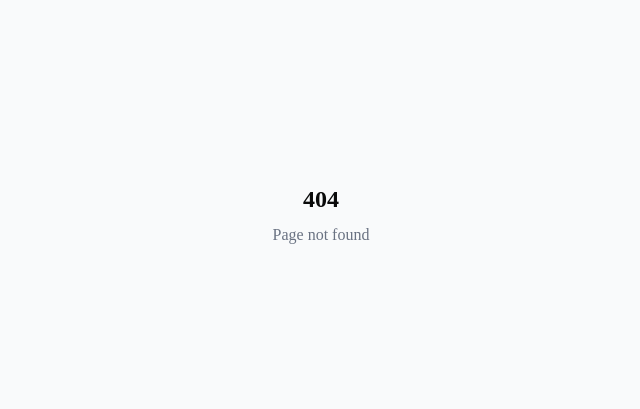
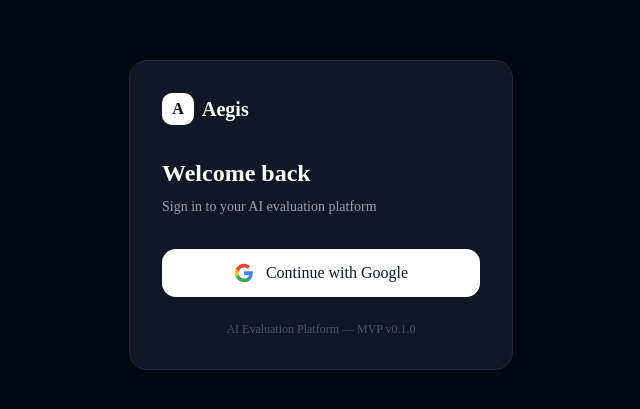
Before and after one commit to sshananth07/aegis, a Next.js app in the folder apps/web/: page /auth in a window 1280 px wide. Before the commit this address had no page. Shown: the part 185-594 px from the top of the page, without its empty margins (319-959 px from the left). Built offline with nearby package versions, Linux system fonts and the light colour scheme; no server answers.

Commit message:
feat: add authentication page with Google login functionality

```diff
--- /dev/null
+++ b/apps/web/src/app/auth/page.tsx
@@ -0,0 +1,76 @@
+"use client"
+
+import { useState } from "react"
+import { supabase } from "@/lib/supabase"
+import { useRouter } from "next/navigation"
+
+export default function AuthPage() {
+  const router = useRouter()
+  const [loading, setLoading] = useState(false)
+  const [error, setError] = useState<string | null>(null)
+
+  const handleGoogleLogin = async () => {
+    setLoading(true)
+    setError(null)
+
+    if (!supabase) {
+      setError("Authentication is not available.")
+      setLoading(false)
+      return
+    }
+
+    const { error } = await supabase.auth.signInWithOAuth({
+      provider: "google",
+      options: {
+        redirectTo: `${window.location.origin}/auth/callback`,
+      },
+    })
+
+    if (error) {
+      setError(error.message)
+      setLoading(false)
+    }
+  }
+
+  return (
+    <div className="min-h-screen flex items-center justify-center bg-gray-950">
+      <div className="bg-gray-900 border border-gray-800 rounded-2xl p-8 w-full max-w-sm">
+        <div className="flex items-center gap-2 mb-8">
+          <div className="w-8 h-8 bg-white rounded-lg flex items-center justify-center">
+            <span className="text-gray-950 font-bold">A</span>
+          </div>
+          <span className="text-white font-semibold text-xl">Aegis</span>
+        </div>
+
+        <h1 className="text-white text-2xl font-bold mb-2">Welcome back</h1>
+        <p className="text-gray-400 text-sm mb-8">
+          Sign in to your AI evaluation platform
+        </p>
+
+        {error && (
+          <div className="bg-red-900/30 border border-red-800 text-red-400 text-sm rounded-lg p-3 mb-4">
+            {error}
+          </div>
+        )}
+
+        <button
+          onClick={handleGoogleLogin}
+          disabled={loading}
+          className="w-full flex items-center justify-center gap-3 bg-white text-gray-900 font-medium py-3 px-4 rounded-xl hover:bg-gray-100 disabled:opacity-50 transition-colors"
+        >
+          <svg className="w-5 h-5" viewBox="0 0 24 24">
+            <path fill="#4285F4" d="M22.56 12.25c0-.78-.07-1.53-.2-2.25H12v4.26h5.92c-.26 1.37-1.04 2.53-2.21 3.31v2.77h3.57c2.08-1.92 3.28-4.74 3.28-8.09z"/>
+            <path fill="#34A853" d="M12 23c2.97 0 5.46-.98 7.28-2.66l-3.57-2.77c-.98.66-2.23 1.06-3.71 1.06-2.86 0-5.29-1.93-6.16-4.53H2.18v2.84C3.99 20.53 7.7 23 12 23z"/>
+            <path fill="#FBBC05" d="M5.84 14.09c-.22-.66-.35-1.36-.35-2.09s.13-1.43.35-2.09V7.07H2.18C1.43 8.55 1 10.22 1 12s.43 3.45 1.18 4.93l2.85-2.22.81-.62z"/>
+            <path fill="#EA4335" d="M12 5.38c1.62 0 3.06.56 4.21 1.64l3.15-3.15C17.45 2.09 14.97 1 12 1 7.7 1 3.99 3.47 2.18 7.07l3.66 2.84c.87-2.6 3.3-4.53 6.16-4.53z"/>
+          </svg>
+          {loading ? "Signing in..." : "Continue with Google"}
+        </button>
+
+        <p className="text-gray-600 text-xs text-center mt-6">
+          AI Evaluation Platform — MVP v0.1.0
+        </p>
+      </div>
+    </div>
+  )
+}
```
